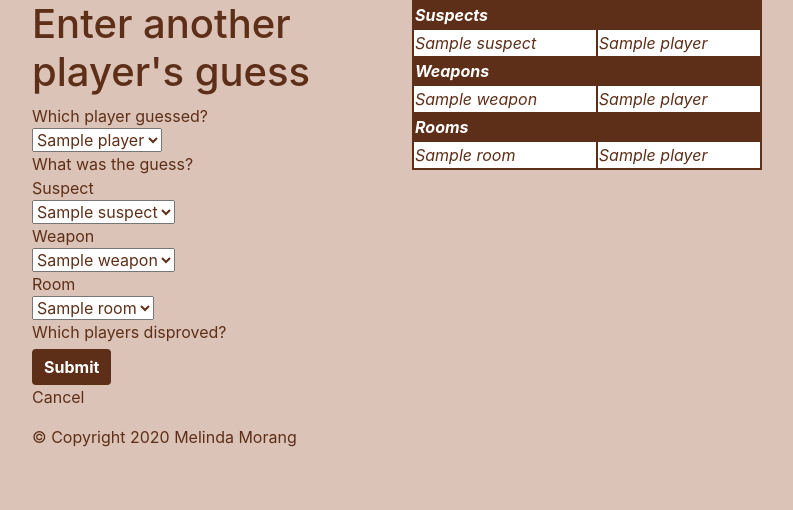
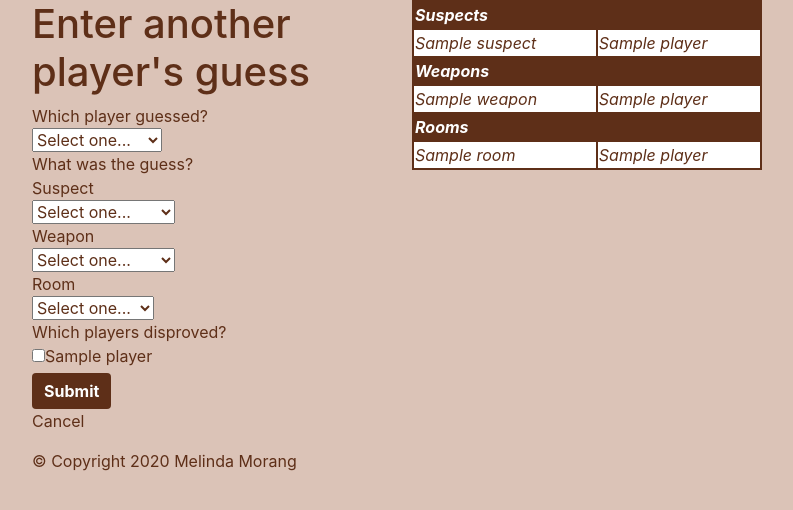
Before and after one commit to melindamorang/Clue_app_Flask, a Flask app: template templates/OtherPlayerGuess.html in a window 1280 px wide. Shown: the top 510 px of the page, without its empty margins (53-846 px from the left). Run offline with Flask 2, Linux system fonts and the light colour scheme; the template is opened without the code that fills it: most values are stand-ins (such as "Sample title", 1, 10 or a date in 2020); some libraries are stand-ins or nearby versions.

Commit message:
Default all combos to "Select one..." option

```diff
--- a/templates/CardCombos.html
+++ b/templates/CardCombos.html
@@ -2,6 +2,7 @@
 
 Suspect<br />
 <select name="guessed_suspect">
+    <option value="" selected disabled hidden>Select one...</option>
     {% for suspect in suspects %}
     <option value="{{ suspect }}">{{ suspect }}</option>
     {% endfor %}
@@ -9,6 +10,7 @@
 
 Weapon<br />
 <select name="guessed_weapon">
+    <option value="" selected disabled hidden>Select one...</option>
     {% for weapon in weapons %}
     <option value="{{ weapon }}">{{ weapon }}</option>
     {% endfor %}
@@ -16,6 +18,7 @@
 
 Room<br />
 <select name="guessed_room">
+    <option value="" selected disabled hidden>Select one...</option>
     {% for room in rooms %}
     <option value="{{ room }}">{{ room }}</option>
     {% endfor %}
--- a/templates/DisproveMyGuess.html
+++ b/templates/DisproveMyGuess.html
@@ -6,6 +6,7 @@
 <form action="{{ url_for('enterDisprove') }}" method="post">
     Suspect: <input type="text" name="guessed_suspect" value="{{ guessed_suspect }}" readonly><br />
     <select name="disprover_suspect">
+        <option value="" selected disabled hidden>Select one...</option>
         <option value="">No one</option>
         {% for player in players %}
         <option value="{{ player }}">{{ player }}</option>
@@ -14,6 +15,7 @@
     <br />
     Weapon: <input type="text" name="guessed_weapon" value="{{ guessed_weapon }}" readonly><br />
     <select name="disprover_weapon">
+        <option value="" selected disabled hidden>Select one...</option>
         <option value="">No one</option>
         {% for player in players %}
         <option value="{{ player }}">{{ player }}</option>
@@ -22,6 +24,7 @@
     <br />
     Room: <input type="text" name="guessed_room" value="{{ guessed_room }}" readonly><br />
     <select name="disprover_room">
+        <option value="" selected disabled hidden>Select one...</option>
         <option value="">No one</option>
         {% for player in players %}
         <option value="{{ player }}">{{ player }}</option>
--- a/templates/OtherPlayerGuess.html
+++ b/templates/OtherPlayerGuess.html
@@ -11,6 +11,7 @@
     <form action="{{ url_for('enterOtherPlayerGuess') }}" method="post">
         Which player guessed?<br />
         <select name="guesser" id="guesserCombo" onchange="hideGuesserInDisprovers(this);">
+            <option value="" selected disabled hidden>Select one...</option>
             {% for player in players %}
             <option value="{{ player }}">{{ player }}</option>
             {% endfor %}
--- a/templates/PlayerCombo.html
+++ b/templates/PlayerCombo.html
@@ -1,6 +1,7 @@
 {% block playerCombo %}
 
 <select name="player">
+    <option value="" selected disabled hidden>Select one...</option>
     {% for player in players %}
     <option value="{{ player }}">{{ player }}</option>
     {% endfor %}
--- a/templates/snoop.html
+++ b/templates/snoop.html
@@ -10,6 +10,7 @@
         <br />
         Which card did you see?<br />
         <select name="card">
+            <option value="" selected disabled hidden>Select one...</option>
             <optgroup label="Suspects">
                 {% for suspect in suspects %}
                 <option value="{{ suspect }}">{{ suspect }}</option>
```
